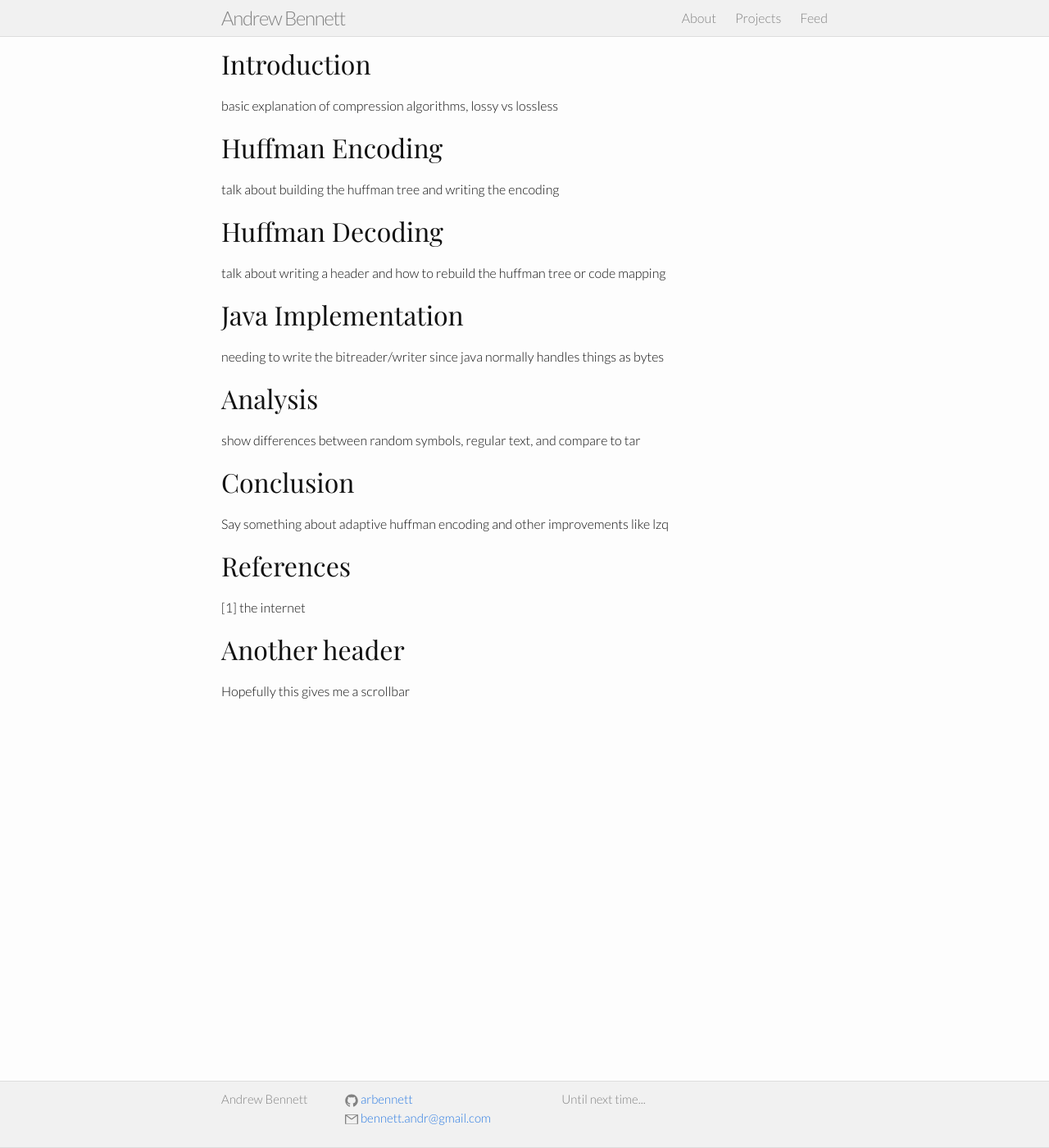
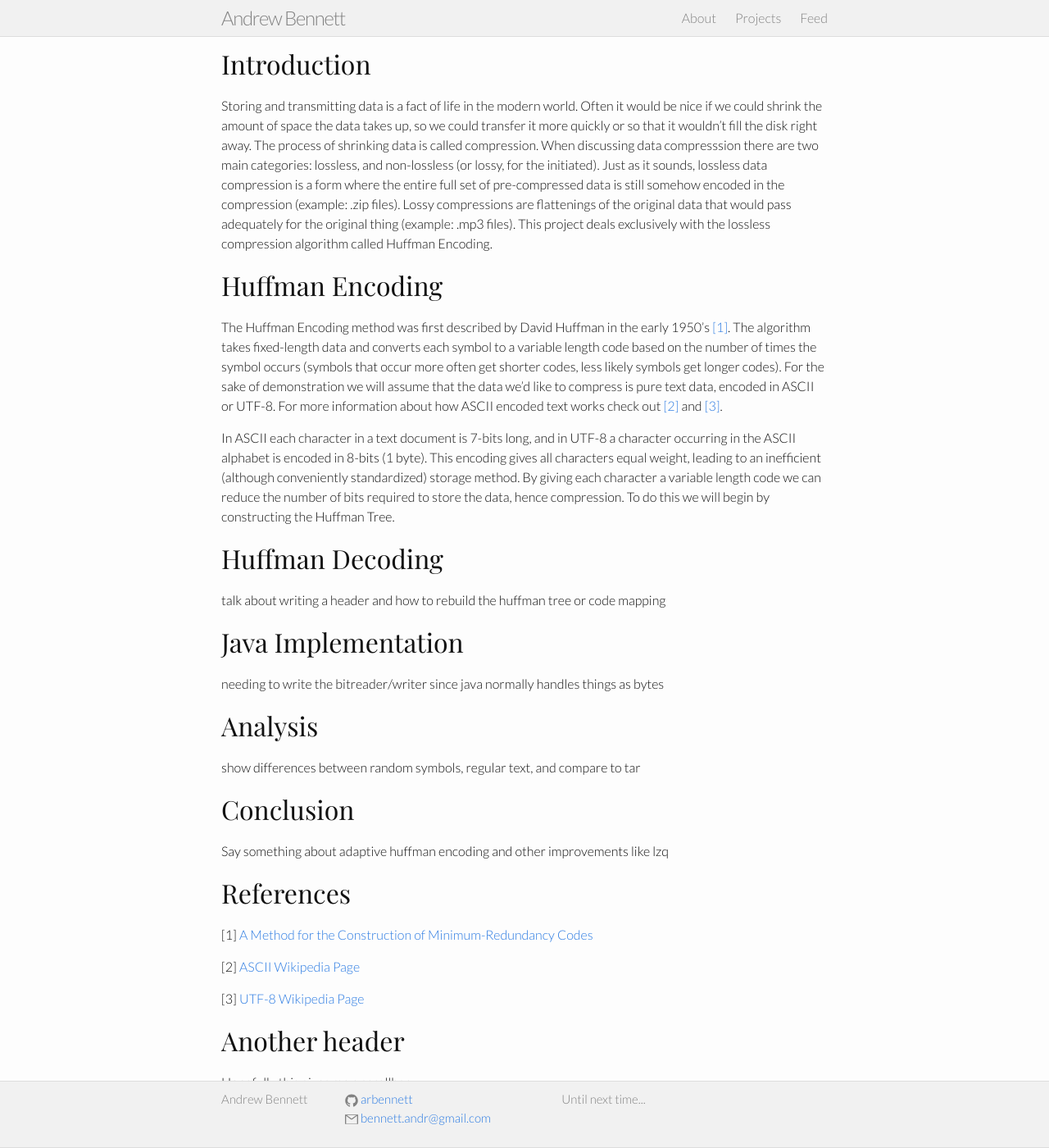
Before and after one commit to arbennett/arbennett.github.io, a Jekyll site: the page built from compressure.md, in a window 1280 px wide and 1400 px high. Shown: the whole window at 82% size. Built offline with Jekyll 4.4.1, drawn with Linux system fonts in a browser that asks for light colours.

Commit message:
Adding some detail to the Compressure writeup.  Still a work in progress.

```diff
--- a/compressure.md
+++ b/compressure.md
@@ -6,11 +6,15 @@ permalink: /projects/compressure/
 
 Introduction
 ============
-basic explanation of compression algorithms, lossy vs lossless
+Storing and transmitting data is a fact of life in the modern world.  Often it would be nice if we could shrink the amount of space the data takes up, so we could transfer it more quickly or so that it wouldn't fill the disk right away.  The process of shrinking data is called compression.  When discussing data compresssion there are two main categories: lossless, and non-lossless (or lossy, for the initiated).  Just as it sounds, lossless data compression is a form where the entire full set of pre-compressed data is still somehow encoded in the compression (example: .zip files).  Lossy compressions are flattenings of the original data that would pass adequately for the original thing (example: .mp3 files).  This project deals exclusively with the lossless compression algorithm called Huffman Encoding.
 
 Huffman Encoding
 ================
-talk about building the huffman tree and writing the encoding
+The Huffman Encoding method was first described by David Huffman in the early 1950's [\[1\]](http://compression.ru/download/articles/huff/huffman_1952_minimum-redundancy-codes.pdf).   The algorithm takes fixed-length data and converts each symbol to a variable length code based on the number of times the symbol occurs (symbols that occur more often get shorter codes, less likely symbols get longer codes).  For the sake of demonstration we will assume that the data we'd like to compress is pure text data, encoded in ASCII or UTF-8.  For more information about how ASCII encoded text works check out [\[2\]](http://en.wikipedia.org/wiki/ASCII) and [\[3\]](http://en.wikipedia.org/wiki/UTF-8).
+
+In ASCII each character in a text document is 7-bits long, and in UTF-8 a character occurring in the ASCII alphabet is encoded in 8-bits (1 byte).  This encoding gives all characters equal weight, leading to an inefficient (although conveniently standardized) storage method.  By giving each character a variable length code we can reduce the number of bits required to store the data, hence compression.  To do this we will begin by constructing the Huffman Tree.
+
+
 
 Huffman Decoding
 ================
@@ -30,7 +34,11 @@ Say something about adaptive huffman encoding and other improvements like lzq
 
 References
 ==========
-[1] the internet
+[1] [A Method for the Construction of Minimum-Redundancy Codes](http://compression.ru/download/articles/huff/huffman_1952_minimum-redundancy-codes.pdf)
+
+[2] [ASCII Wikipedia Page](http://en.wikipedia.org/wiki/ASCII)
+
+[3] [UTF-8 Wikipedia Page](http://en.wikipedia.org/wiki/UTF-8)
 
 Another header
 ==============
```
